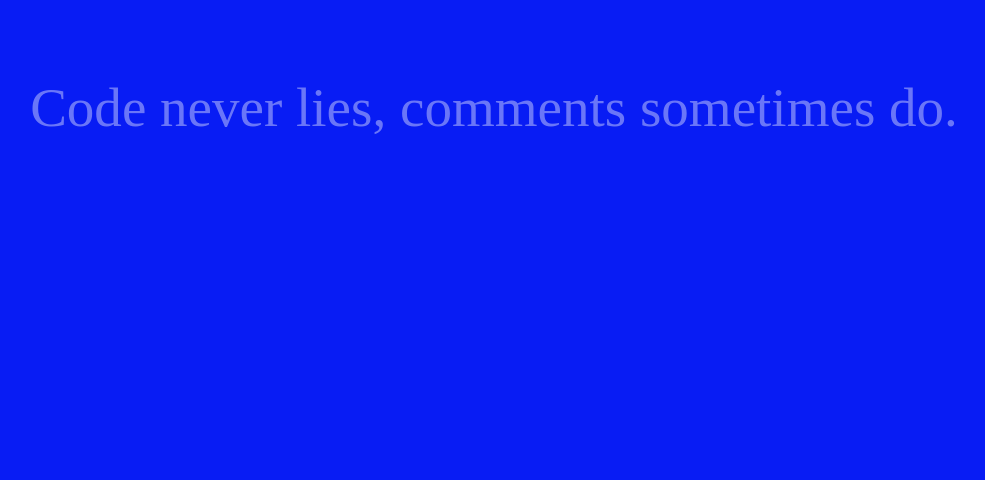
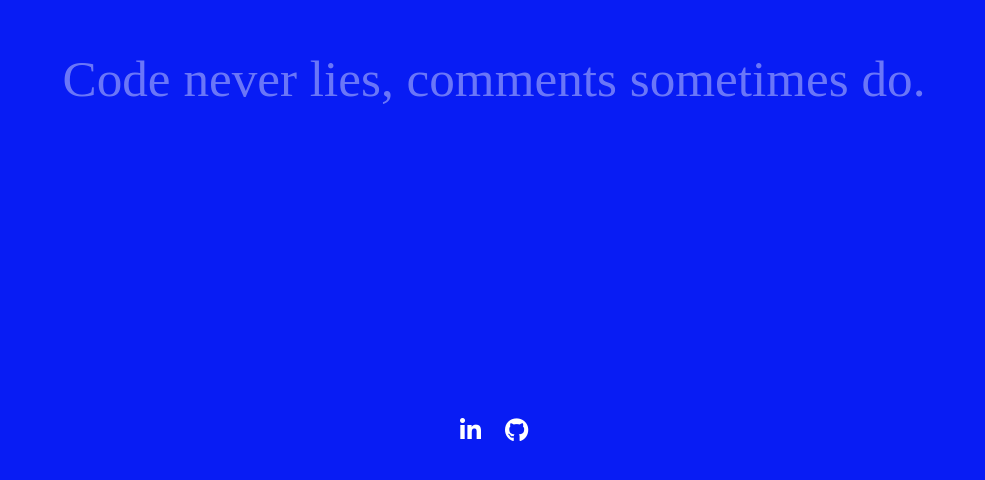
Before and after one commit to alancj731/newportfolio, a SvelteKit app: page / in a window 1280 px wide. Shown: the part 292-772 px from the top of the page, without its empty margins (146-1131 px from the left). Built offline with nearby package versions, Linux system fonts and the light colour scheme; a web font is replaced by a local one.

Commit message:
add icons of linked in and github

```diff
--- a/src/app.html
+++ b/src/app.html
@@ -9,6 +9,7 @@
 			href="https://fonts.googleapis.com/css2?family=Playwrite+AR:wght@100..400&display=swap"
 			rel="stylesheet"
 		/>
+		<link href="https://cdnjs.cloudflare.com/ajax/libs/font-awesome/6.6.0/css/all.min.css" rel="stylesheet">
 		<meta name="viewport" content="width=device-width, initial-scale=1" />
 		%sveltekit.head%
 	</head>
--- a/src/routes/+page.svelte
+++ b/src/routes/+page.svelte
@@ -1,8 +1,10 @@
 <script lang="ts">
 	import { onMount } from 'svelte';
+	import '@fortawesome/fontawesome-free/css/all.min.css';
+
 	export let bgText = '';
 	onMount(() => {
-		const smallDisplay: boolean = window.matchMedia('(max-width: 600px)').matches;
+		const smallDisplay: boolean = window.matchMedia('(max-width: 768px)').matches;
 
 		bgText = smallDisplay
 			? '        Code never lies,\ncomments sometimes do.'
@@ -11,11 +13,29 @@
 	});
 </script>
 
-<div class="grid h-full w-full items-center justify-center p-0">
+<svelte:head>
+	<title>Jian's Portfolio</title>
+</svelte:head>
+<div class="flex h-full w-full flex-col items-center justify-center p-0">
 	<pre class="background-text playwrite-ar-bg leading-loose text-white">{bgText}</pre>
+	<div class="icon-container flex justify-center space-x-6">
+		<a href="https://www.linkedin.com/in/alanchenjian/">
+			<i class="icon fa-brands fa-linkedin-in invert"></i>
+		</a>
+		<a href="https://github.com/alancj731"><i class="icon fa-brands fa-github invert"></i></a>
+	</div>
 </div>
 
 <style>
+
+    .icon {
+        transition: all 0.5s linear;
+    }
+    .icon:hover {
+        filter: none;
+        scale: 1.1;
+        transition: all 0.5s linear;
+    }
 	@keyframes fadeout {
 		0% {
 			opacity: 1;
@@ -28,26 +48,48 @@
 
 	.background-text {
 		font-size: 7vw;
+		position: absolute;
+		top: 36%;
 		animation: fadeout 3s linear forwards;
-		transition:
-			all 0.8s linear;
+		transition: all 0.8s linear;
 	}
 	.background-text:hover {
 		animation: none;
+        color: black;
 		opacity: 1;
 		transform: scale(1.05);
-        transition:
-            all 0.5s linear;
+		transition: all 0.5s linear;
+	}
+	.icon-container {
+		position: absolute;
+		top: 88%;
+		font-size: 1.5rem;
 	}
 
-	@media screen and (max-width: 768px) {
+	/* @media screen and (max-width: 401px) {
 		.background-text {
-			font-size: 4.3vw;
+            position: absolute;
+            top: 35%;
+			font-size: 7vw;
+		}
+	} */
+
+	@media screen and (min-width: 400px) {
+		.background-text {
+			top: 38%;
+			font-size: 6vw;
 		}
 	}
-	@media screen and (min-width: 769px) {
+	@media screen and (min-width: 768px) {
 		.background-text {
-			font-size: 4.3vw;
+			top: 36%;
+			font-size: 5.5vw;
+		}
+	}
+	@media screen and (min-width: 1024px) {
+		.background-text {
+			top: 40%;
+			font-size: 4vw;
 		}
 	}
 </style>
```
